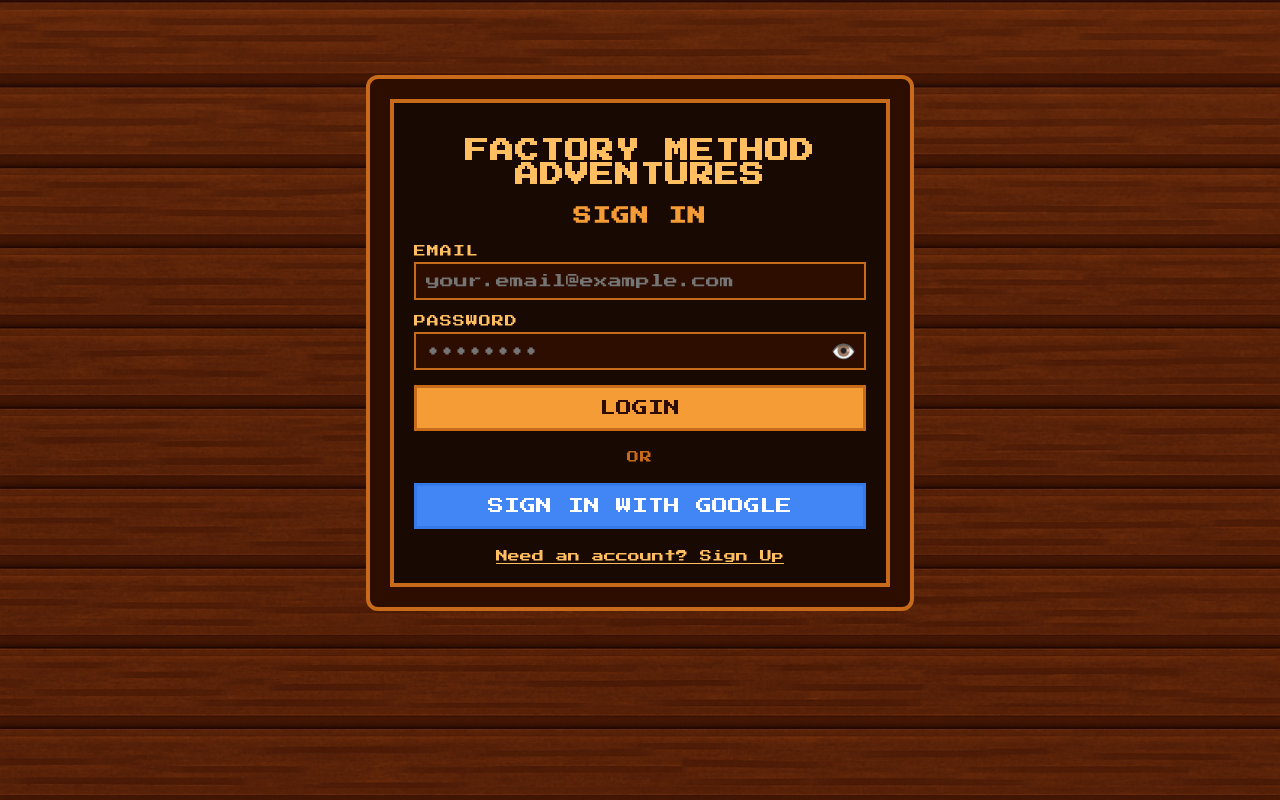
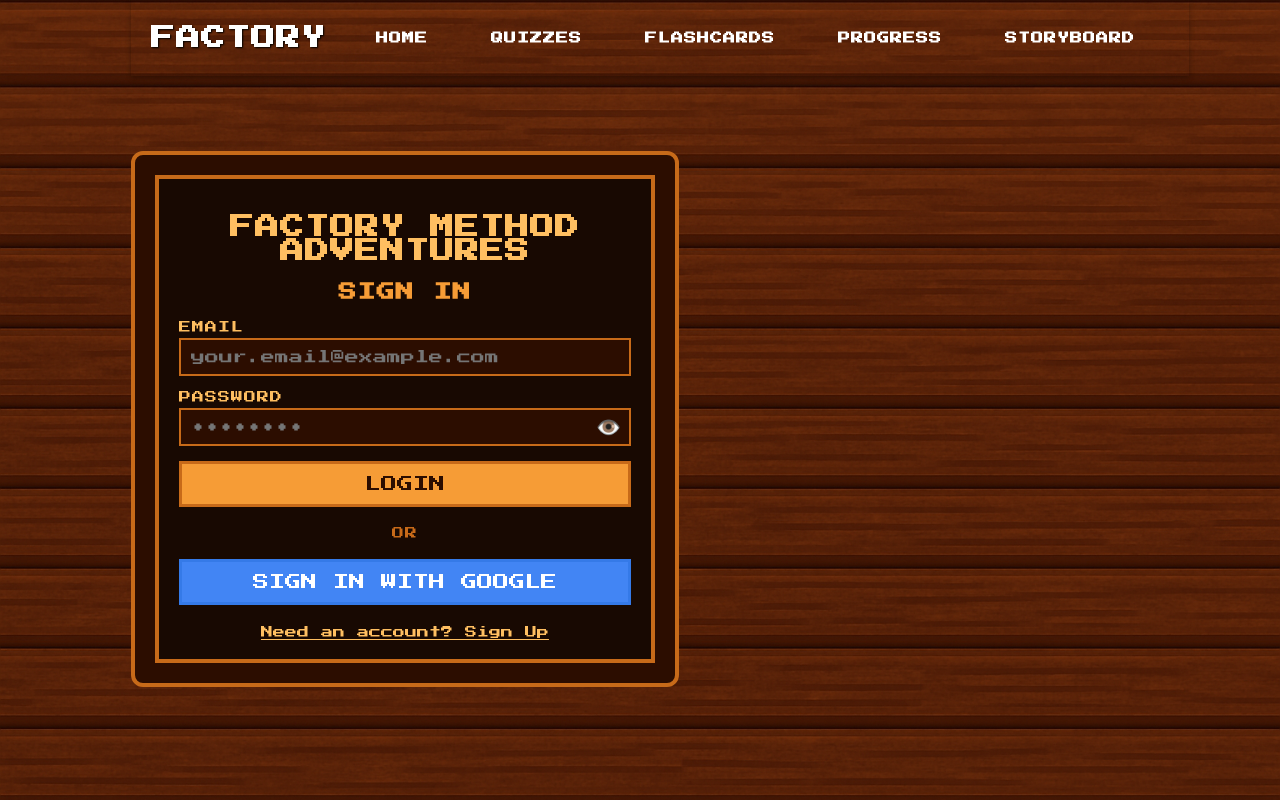
Before and after one commit to melengmoshokoa/COS750, a React (Create React App) app in the folder Frontend/factory-method-cos750/: page / in a window 1280 px wide. Built offline with nearby package versions, Linux system fonts and the light colour scheme; no server answers.

Commit message:
Added in a header for page navigation

```diff
--- a/Frontend/factory-method-cos750/src/App.js
+++ b/Frontend/factory-method-cos750/src/App.js
@@ -1,7 +1,7 @@
 import React, { useState, useEffect } from 'react';
 import { BrowserRouter as Router, Routes, Route, Navigate } from 'react-router-dom';
 import Quizzes from './Pages/Quizzes';
-import QuizContent from './Pages/QuizContent';
+import QuizContent from './Pages/QuizDashboard';
 import Dashboard from './Pages/Dashboard';
 import QuizDashboard from './Pages/QuizDashboard';
 import { QuizProvider } from './Pages/context/QuizContext';
@@ -9,6 +9,8 @@ import SuggestedReads from './Pages/SuggestedReads';
 import ProgressPage from './Pages/ProgressPage';
 import Auth from './Pages/Auth';
 import { supabase } from './supabaseClient';
+import Header from "./Pages/Header";
+import StoryBoard from './Pages/StoryBoard';
 
 function App() {
   const [session, setSession] = useState(null);
@@ -37,6 +39,7 @@ function App() {
   return (
     <QuizProvider>
       <Router>
+        <Header />
         <Routes>
           <Route path="/" element={!session ? <Auth /> : <Navigate to="/dashboard" />} />
           <Route path="/dashboard" element={session ? <Dashboard /> : <Navigate to="/" />} />
@@ -44,6 +47,7 @@ function App() {
           <Route path="/quiz/:lessonId" element={session ? <QuizContent /> : <Navigate to="/" />} />
           <Route path="/SuggestedReads" element={session ? <SuggestedReads /> : <Navigate to="/" />} />
           <Route path="/ProgressPage" element={session ? <ProgressPage /> : <Navigate to="/" />} />
+          <Route path="/StoryBoard" element={session ? <StoryBoard /> : <Navigate to="/" />} />
         </Routes>
       </Router>
     </QuizProvider>
--- /dev/null
+++ b/Frontend/factory-method-cos750/src/Pages/Header.css
@@ -0,0 +1,36 @@
+.Header {
+  width: 100%;
+  padding: 10px 20px;
+  box-shadow: 0 2px 5px rgba(0,0,0,0.3);
+}
+
+.header-container {
+  display: flex;
+  justify-content: space-between;
+  align-items: center;
+}
+
+.logo {
+  font-size: 1.5rem;
+  color: #fff;
+  text-shadow: 1px 1px 2px #000;
+}
+
+.nav-links {
+  display: flex;
+  gap: 43px;
+  padding-right: 24px;
+}
+
+.nav-item {
+  color: #fff;
+  text-decoration: none;
+  font-weight: bold;
+  padding: 5px 10px;
+  border-radius: 5px;
+  transition: all 0.2s ease;
+}
+
+.nav-item:hover {
+  background-color: rgba(255, 255, 255, 0.2);
+}
--- /dev/null
+++ b/Frontend/factory-method-cos750/src/Pages/Header.js
@@ -0,0 +1,26 @@
+// src/components/Header.js
+import React from "react";
+import { Link } from "react-router-dom"; // assuming you're using react-router
+import "./Header.css";
+import woodBg from "./assests/wood.png";
+
+function Header() {
+  return (
+    <header
+      className="Header">
+      <div className="header-container">
+        <h1 className="logo">Factory</h1>
+
+        <nav className="nav-links">
+          <Link to="/" className="nav-item">Home</Link>
+          <Link to="/QuizDashboard" className="nav-item">Quizzes</Link>
+          <Link to="/flashcards" className="nav-item">Flashcards</Link>
+          <Link to="/progress" className="nav-item">Progress</Link>
+          <Link to="/StoryBoard" className="nav-item">StoryBoard</Link>
+        </nav>
+      </div>
+    </header>
+  );
+}
+
+export default Header;
```
